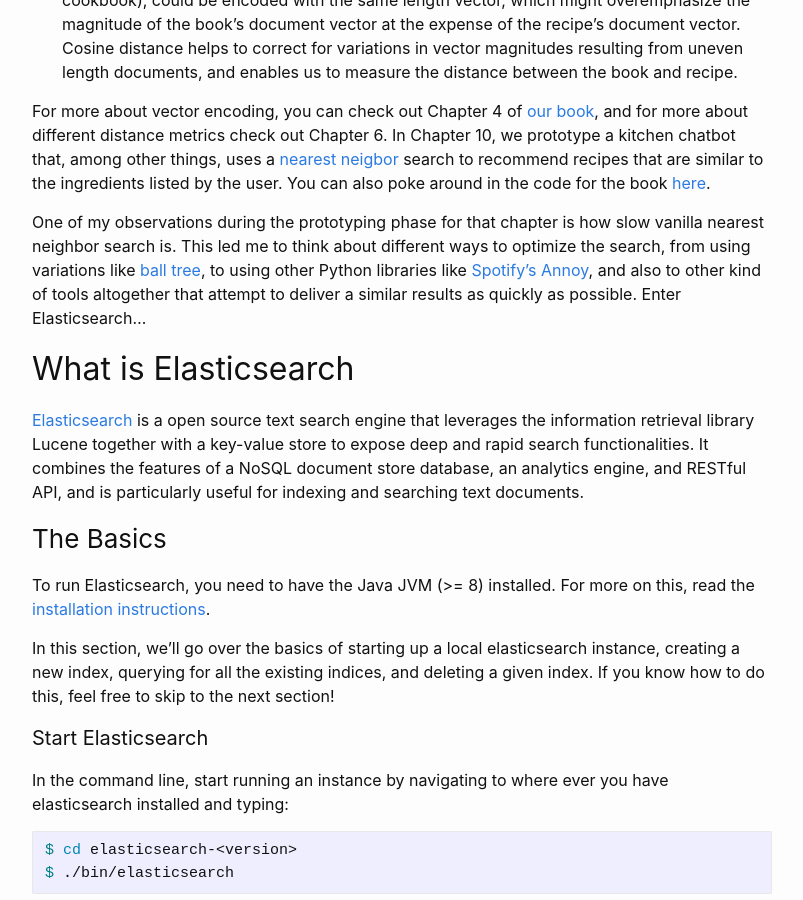
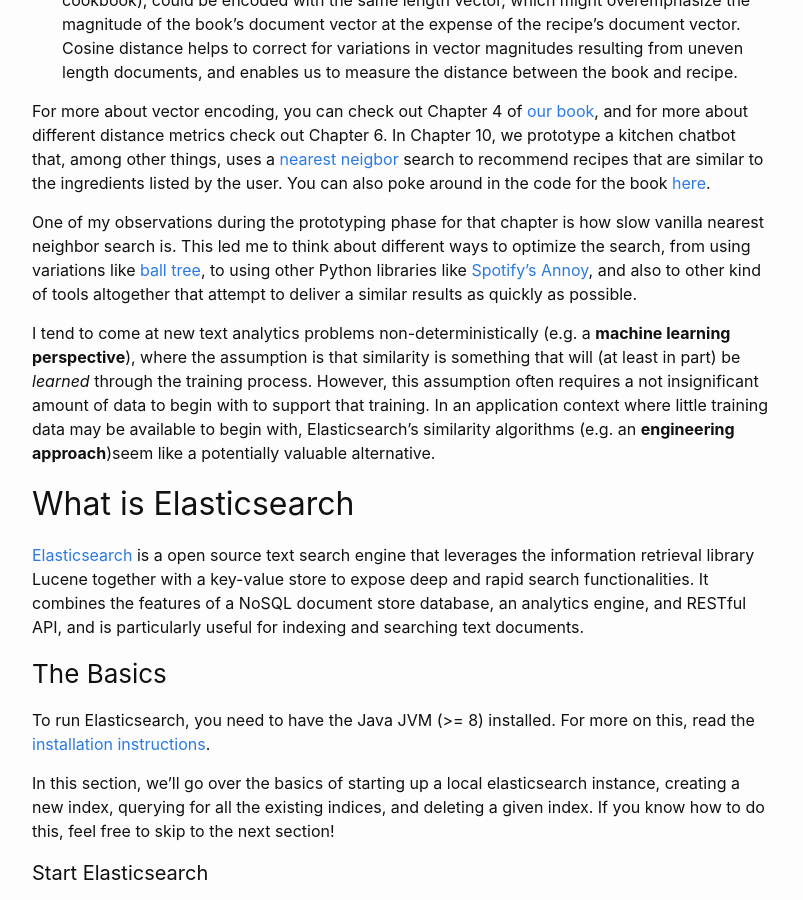
Before and after one commit to rebeccabilbro/rebeccabilbro.github.io, a Jekyll site: the page built from _posts/2018-6-25-intro-doc-similarity-with-elasticsearch.md, in a window 1280 px wide and 900 px high, scrolled down 882 px. Shown: the whole window, without its empty margins (238-1041 px from the left). Built offline with Jekyll 4.4.1, drawn with Linux system fonts in a browser that asks for light colours.

Commit message:
add short paragraph about ml approach vs engineering approach

```diff
--- a/_posts/2018-6-25-intro-doc-similarity-with-elasticsearch.md
+++ b/_posts/2018-6-25-intro-doc-similarity-with-elasticsearch.md
@@ -17,7 +17,9 @@ Essentially, to represent the distance between documents, we need two things: fi
 
 For more about vector encoding, you can check out Chapter 4 of [our book](https://www.amazon.com/Applied-Text-Analysis-Python-Language-Aware/dp/1491963042), and for more about different distance metrics check out Chapter 6. In Chapter 10, we prototype a kitchen chatbot that, among other things, uses a [nearest neigbor](https://en.wikipedia.org/wiki/K-nearest_neighbors_algorithm) search to recommend recipes that are similar to the ingredients listed by the user. You can also poke around in the code for the book [here](https://github.com/foxbook/atap).
 
-One of my observations during the prototyping phase for that chapter is how slow vanilla nearest neighbor search is. This led me to think about different ways to optimize the search, from using variations like [ball tree](https://en.wikipedia.org/wiki/Ball_tree), to using other Python libraries like [Spotify's Annoy](https://github.com/spotify/annoy), and also to other kind of tools altogether that attempt to deliver a similar results as quickly as possible. Enter Elasticsearch...
+One of my observations during the prototyping phase for that chapter is how slow vanilla nearest neighbor search is. This led me to think about different ways to optimize the search, from using variations like [ball tree](https://en.wikipedia.org/wiki/Ball_tree), to using other Python libraries like [Spotify's Annoy](https://github.com/spotify/annoy), and also to other kind of tools altogether that attempt to deliver a similar results as quickly as possible.
+
+I tend to come at new text analytics problems non-deterministically (e.g. a __machine learning perspective__), where the assumption is that similarity is something that will (at least in part) be _learned_ through the training process. However, this assumption often requires a not insignificant amount of data to begin with to support that training. In an application context where little training data may be available to begin with, Elasticsearch's similarity algorithms (e.g. an __engineering approach__)seem like a potentially valuable alternative.
 
 ## What is Elasticsearch
 [Elasticsearch](https://www.elastic.co/guide/en/elasticsearch/reference/current/getting-started.html) is a open source text search engine that leverages the information retrieval library Lucene together with a key-value store to expose deep and rapid search functionalities. It combines the features of a NoSQL document store database, an analytics engine, and RESTful API, and is particularly useful for indexing and searching text documents.
```
Also changed, not shown: other parts of _posts/2018-6-25-intro-doc-similarity-with-elasticsearch.md (+1 -2 lines).
